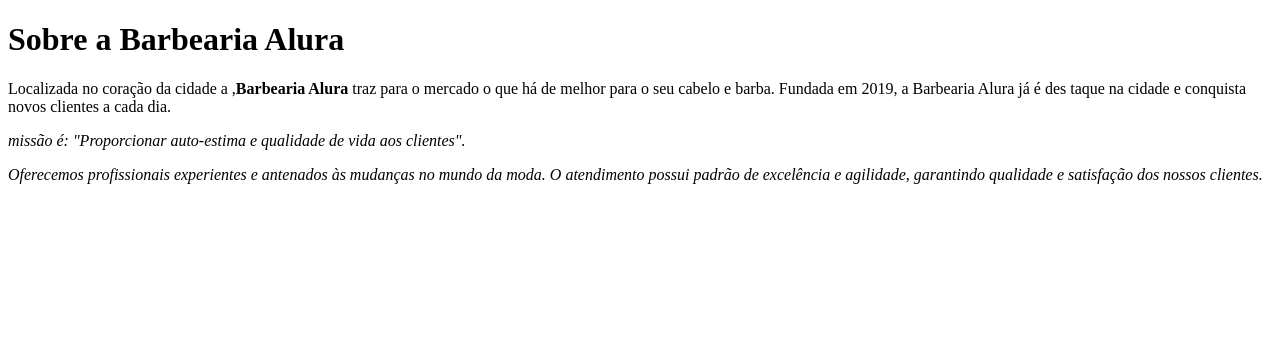
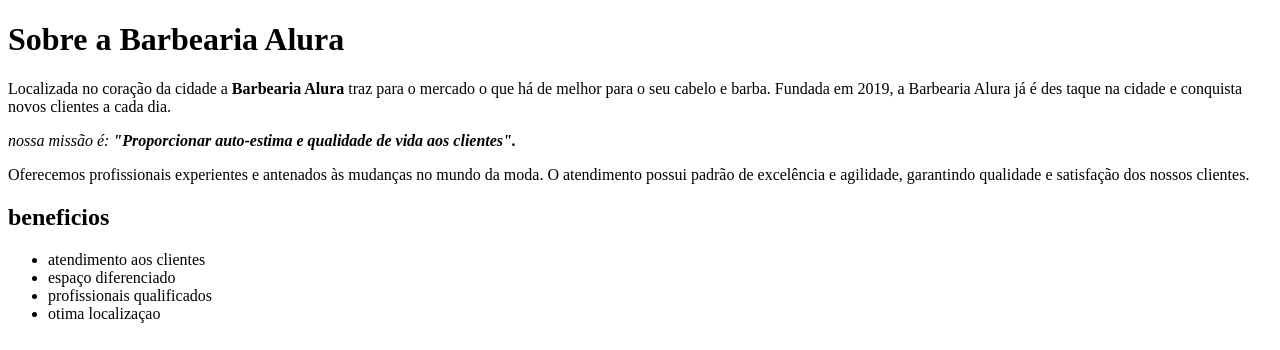
Before and after one commit to vitinhodok9/Barbearia-Alura, a plain HTML site: page index.html in a window 1280 px wide. Drawn offline with Linux system fonts and the light colour scheme.

Commit message:
Update index.html

```diff
--- a/index.html
+++ b/index.html
@@ -13,16 +13,26 @@
      </header>
 
     <p>Localizada no coração da cidade
-        a ,<strong>Barbearia Alura </strong> traz para o mercado o que há de melhor para o seu cabelo
+        a <strong>Barbearia Alura </strong> traz para o mercado o que há de melhor para o seu cabelo
         e barba. Fundada em 2019, a Barbearia Alura já é des
         taque na cidade e conquista novos clientes a cada dia.</p>
 
-    <p> <em> missão é: "Proporcionar auto-estima e qualidade
-         de vida aos clientes".<strong</em></p>
+    <p class="paragrafo2"> <em> nossa missão é: <strong class="destaque"> "Proporcionar auto-estima e qualidade
+         de vida aos clientes".</strong></em></p>
 
-    <p>Oferecemos profissionais experientes e antenados às
+    <p class="paragrafo3"> Oferecemos profissionais experientes e antenados às
          mudanças no mundo da moda. O atendimento possui padrão
          de excelência e agilidade, garantindo qualidade e
          satisfação dos nossos clientes.</p>
+
+         <h2>beneficios</h2>
+         <ul>
+             <li>atendimento aos clientes</li>
+             <li>espaço diferenciado</li>
+             <li>profissionais qualificados</li>
+             <li>otima localizaçao</li>
+         </ul>
+
+          <img src="benefcios.jpg" alt="">
 </body>
 </html>
```
